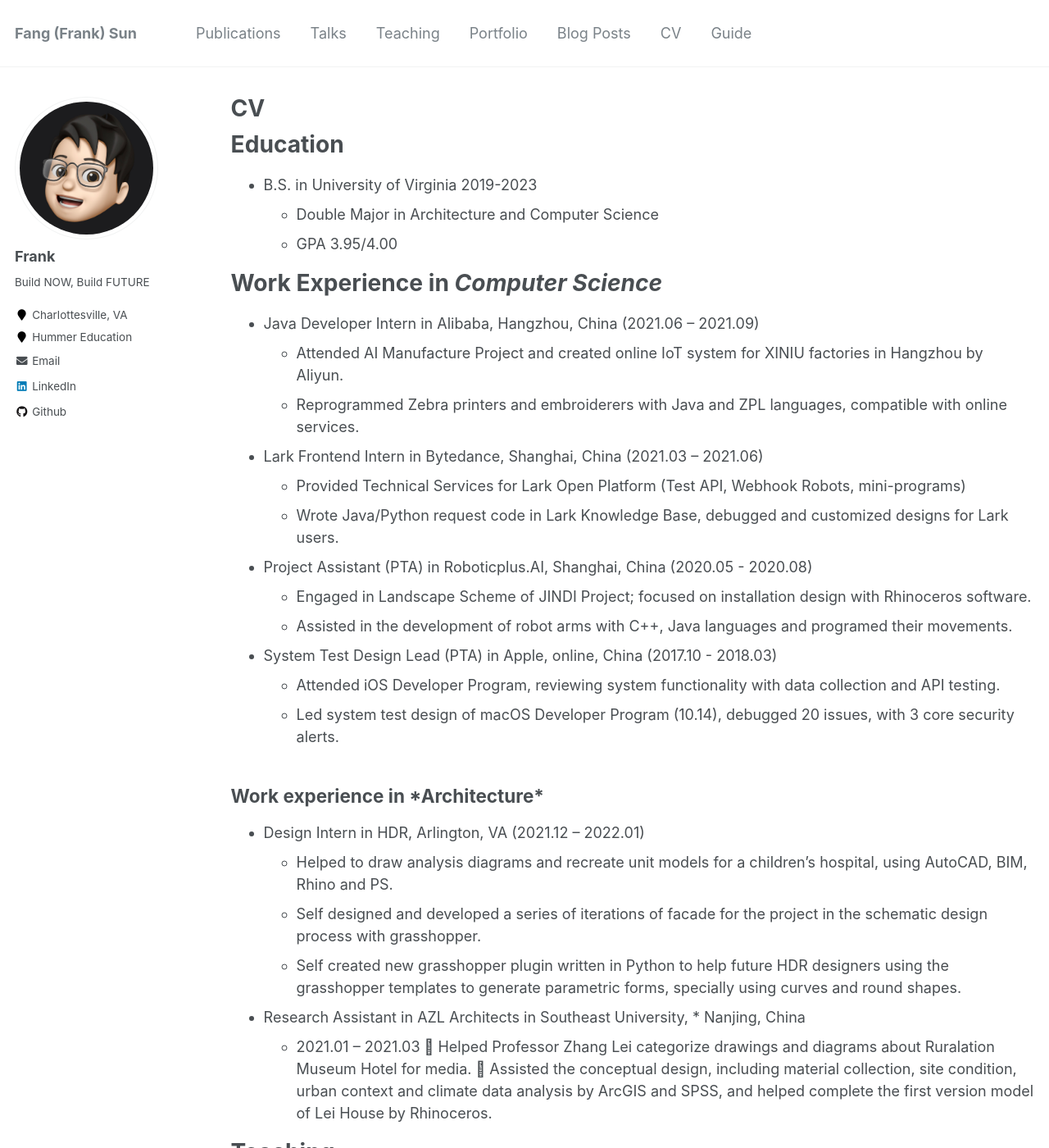
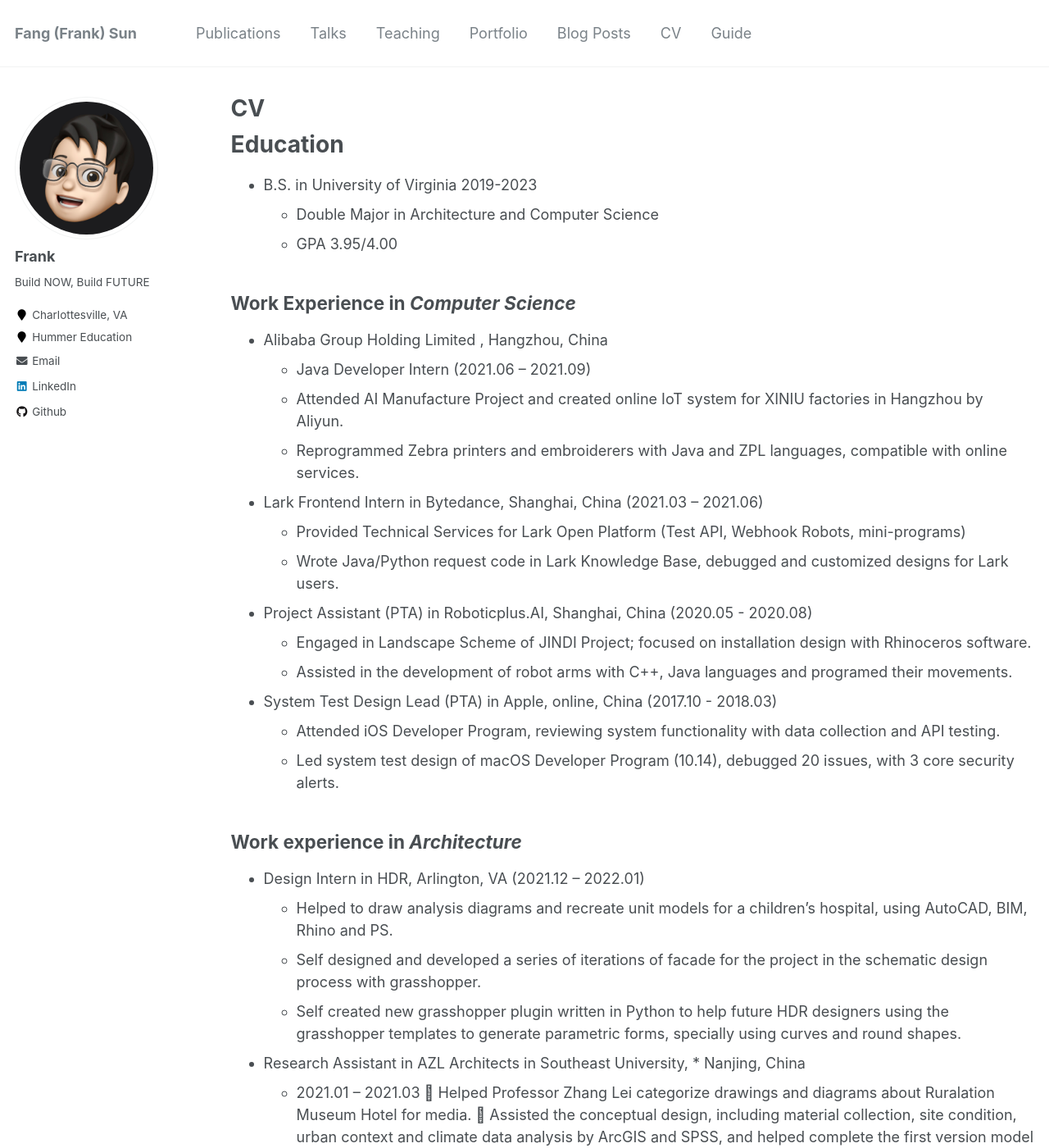
Before and after one commit to FangFrankSun/AcademicPage, a Jekyll site: the page built from _pages/cv.md, in a window 1280 px wide and 1400 px high. Shown: the whole window at 82% size. Built offline with Jekyll 4.4.1, drawn with Linux system fonts in a browser that asks for light colours.

Commit message:
Update cv.md

```diff
--- a/_pages/cv.md
+++ b/_pages/cv.md
@@ -17,8 +17,9 @@ Education
 
 
 Work Experience in *Computer Science*
-=====
-* Java Developer Intern in Alibaba, Hangzhou, China (2021.06 – 2021.09)
+---
+* Alibaba Group Holding Limited , Hangzhou, China
+  * Java Developer Intern (2021.06 – 2021.09)
   * Attended AI Manufacture Project and created online IoT system for XINIU factories in Hangzhou by Aliyun.
   * Reprogrammed Zebra printers and embroiderers with Java and ZPL languages, compatible with online services.
 
@@ -35,7 +36,8 @@ Work Experience in *Computer Science*
   * Led system test design of macOS Developer Program (10.14), debugged 20 issues, with 3 core security alerts.
 
 
-<h2>Work experience in *Architecture*</h2>
+Work experience in *Architecture*
+----
 * Design Intern in HDR, Arlington, VA (2021.12 – 2022.01)
   * Helped to draw analysis diagrams and recreate unit models for a children's hospital, using AutoCAD, BIM, Rhino and PS.
   * Self designed and developed a series of iterations of facade for the project in the schematic design process with grasshopper.
```
